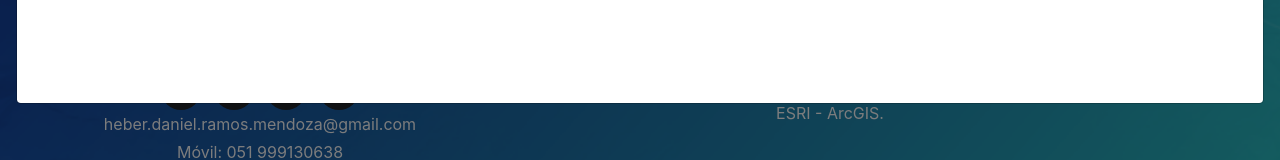
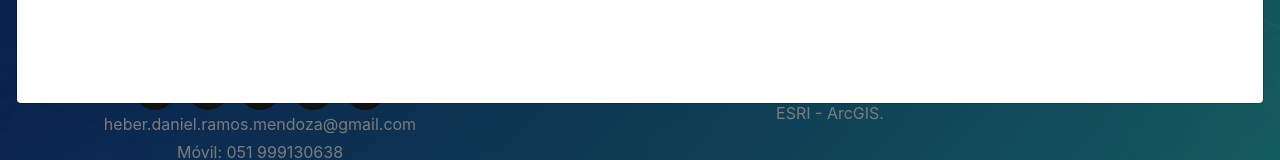
Before and after one commit to WUrbinaS/Perfil-Profesional-1, a website with bundled scripts: page index.html in a window 1280 px wide. Shown: the part 525-685 px from the top of the page. Built offline with nearby package versions, Linux system fonts and the light colour scheme; a web font is replaced by a local one.

Commit message:
Se agrego el boton de Instagram

```diff
--- a/index.html
+++ b/index.html
@@ -126,6 +126,11 @@
                     <li class="list-inline-item">
                       <a href="https://www.youtube.com/channel/UCIPe6Lp_fa5ukZFhecOynnw?view_as=subscriber" target="_blank">
                         <i class="fa fa-youtube-play"></i>
+                      </a>
+                    </li>
+                    <li class="list-inline-item">
+                      <a href="https://www.instagram.com/HDRamosMendoza" target="_blank">
+                        <i class="fa fa-instagram"></i>
                       </a>
                     </li>
                     <li class="list-inline-item">
```
